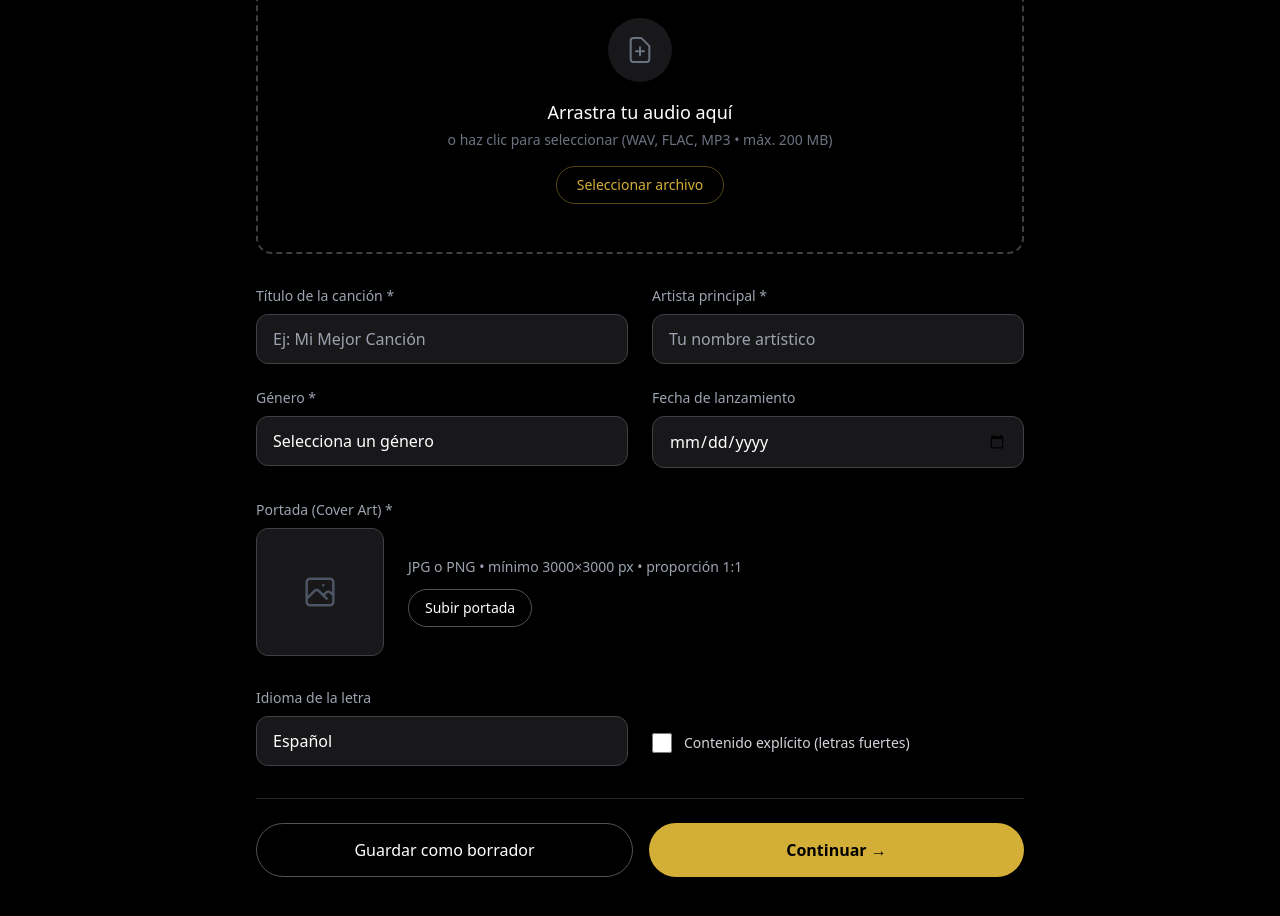
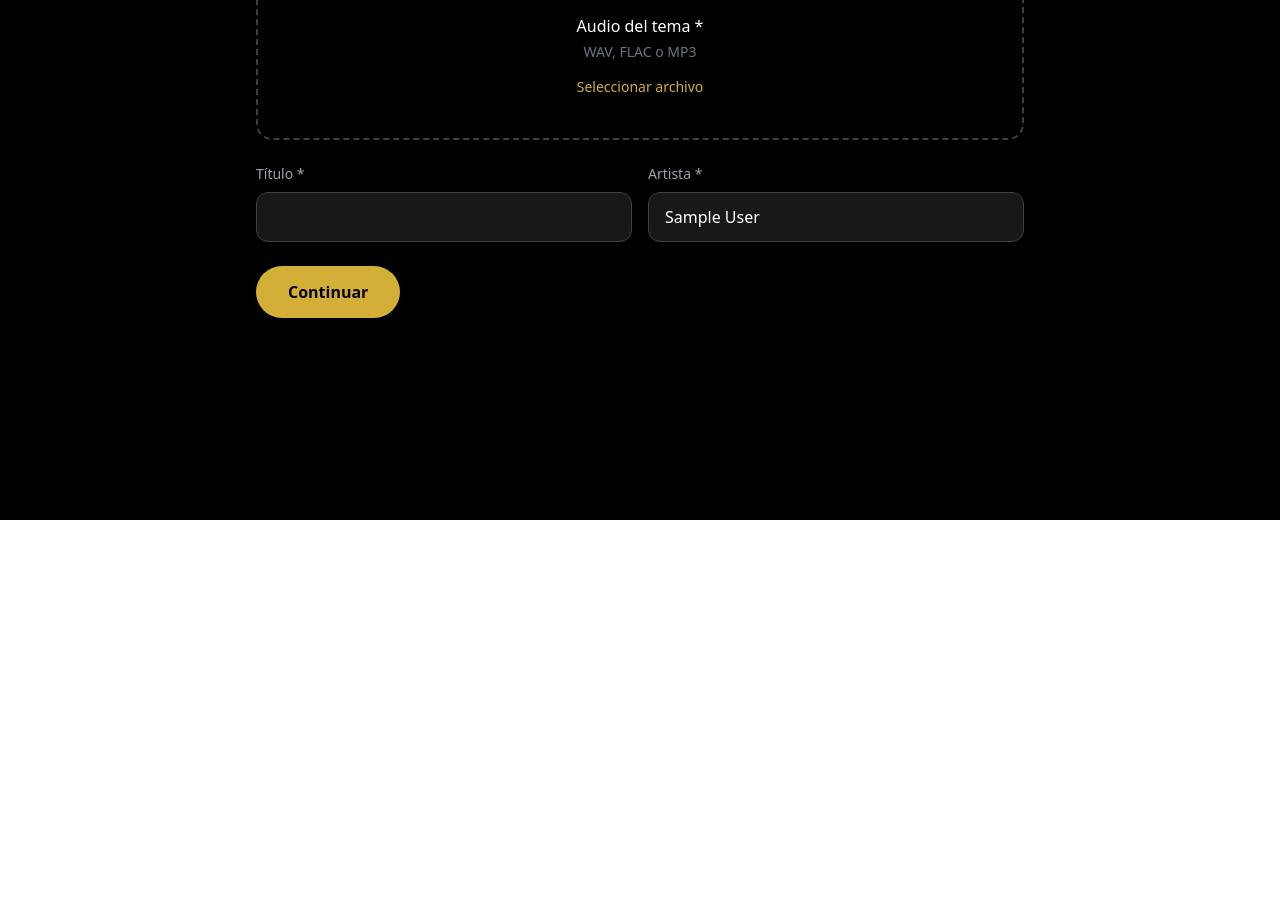
Before and after one commit to franklinflow24-cell/Unico-Distro-, a Next.js app: page /upload in a window 1280 px wide. Shown: the part 280-1196 px from the top of the page. After the commit the page ends 800 px from the top, so only its background shows below. Built offline with nearby package versions, Linux system fonts and the light colour scheme; sample sign-in values are in the browser's storage.

Commit message:
Update page.tsx

```diff
--- a/app/upload/page.tsx
+++ b/app/upload/page.tsx
@@ -1,9 +1,72 @@
+"use client";
+
+import { useEffect, useState } from "react";
+import { useRouter } from "next/navigation";
+
+const PAYPAL_URL = "https://paypal.me/fernando2814/10USD";
+
 export default function UploadPage() {
+  const router = useRouter();
+  const [ready, setReady] = useState(false);
+  const [user, setUser] = useState<{ name?: string; email?: string } | null>(null);
+  const [step, setStep] = useState(0);
+
+  const [title, setTitle] = useState("");
+  const [artist, setArtist] = useState("");
+  const [genre, setGenre] = useState("");
+  const [releaseDate, setReleaseDate] = useState("");
+  const [fileName, setFileName] = useState("");
+  const [coverName, setCoverName] = useState("");
+  const [paid, setPaid] = useState(false);
+
+  useEffect(() => {
+    try {
+      const raw = localStorage.getItem("unico_session");
+      if (!raw) {
+        router.replace("/login");
+        return;
+      }
+      const session = JSON.parse(raw);
+      setUser(session);
+      setArtist(session.name || "");
+      setReady(true);
+    } catch {
+      router.replace("/login");
+    }
+  }, [router]);
+
+  function goPay() {
+    const release = {
+      title,
+      artist,
+      genre,
+      releaseDate,
+      fileName,
+      coverName,
+      fee: "10.00",
+      status: "esperando_paypal",
+      user: user?.email,
+      at: new Date().toISOString(),
+    };
+    const key = "unico_releases";
+    const prev = JSON.parse(localStorage.getItem(key) || "[]");
+    localStorage.setItem(key, JSON.stringify([release, ...prev]));
+    setPaid(true);
+    window.open(PAYPAL_URL, "_blank", "noopener,noreferrer");
+  }
+
+  if (!ready) {
+    return (
+      <main className="min-h-screen bg-black text-white flex items-center justify-center">
+        <p className="text-gray-500">Verificando sesión…</p>
+      </main>
+    );
+  }
+
   return (
     <main className="min-h-screen bg-black text-white px-6 py-12">
       <div className="max-w-3xl mx-auto">
-        {/* Header */}
-        <div className="flex items-center justify-between mb-12">
+        <div className="flex items-center justify-between mb-10">
           <div className="flex items-center gap-3">
             <div className="text-4xl font-black text-transparent bg-clip-text bg-gradient-to-b from-[#d4af37] to-[#8a6d2b]">
               U
@@ -13,68 +76,86 @@ export default function UploadPage() {
               <p className="text-[9px] tracking-[0.3em] text-[#d4af37]">DISTRO</p>
             </div>
           </div>
-          <a href="/" className="text-sm text-gray-500 hover:text-white transition">
+          <a href="/" className="text-sm text-gray-500 hover:text-white">
             ← Inicio
           </a>
         </div>
 
+        <p className="text-xs tracking-[0.3em] text-[#d4af37] mb-2">PASO {step + 1} DE 3</p>
         <h2 className="text-3xl md:text-4xl font-bold mb-2">Subir Música</h2>
-        <p className="text-gray-400 mb-10">
-          Completa la información de tu lanzamiento. Te llevaremos a todas las plataformas.
+        <p className="text-gray-400 mb-8 text-sm">
+          Sesión: {user?.email}. Al final pagas $10 USD con PayPal.
         </p>
 
-        <form className="space-y-8">
-          {/* Zona de drag & drop */}
-          <div className="border-2 border-dashed border-zinc-700 rounded-2xl p-12 text-center hover:border-[#d4af37]/50 transition cursor-pointer group">
-            <div className="w-16 h-16 mx-auto mb-4 rounded-full bg-zinc-900 flex items-center justify-center group-hover:bg-[#d4af37]/10 transition">
-              <svg
-                className="w-8 h-8 text-gray-500 group-hover:text-[#d4af37] transition"
-                fill="none"
-                stroke="currentColor"
-                viewBox="0 0 24 24"
+        {step === 0 && (
+          <form
+            className="space-y-6"
+            onSubmit={(e) => {
+              e.preventDefault();
+              if (!fileName || !title || !artist) return;
+              setStep(1);
+            }}
           >
-                <path
-                  strokeLinecap="round"
-                  strokeLinejoin="round"
-                  strokeWidth={1.5}
-                  d="M9 13h6m-3-3v6m5 5H7a2 2 0 01-2-2V5a2 2 0 012-2h5.586a1 1 0 01.707.293l5.414 5.414a1 1 0 01.293.707V19a2 2 0 01-2 2z"
+            <label className="block border-2 border-dashed border-zinc-700 rounded-2xl p-10 text-center cursor-pointer hover:border-[#d4af37]/50">
+              <p className="font-medium mb-1">Audio del tema *</p>
+              <p className="text-sm text-gray-500 mb-3">WAV, FLAC o MP3</p>
+              <span className="text-[#d4af37] text-sm">{fileName || "Seleccionar archivo"}</span>
+              <input
+                type="file"
+                accept="audio/*"
+                required
+                className="hidden"
+                onChange={(e) => setFileName(e.target.files?.[0]?.name || "")}
               />
-              </svg>
-            </div>
-            <p className="text-lg font-medium mb-1">Arrastra tu audio aquí</p>
-            <p className="text-sm text-gray-500 mb-4">
-              o haz clic para seleccionar (WAV, FLAC, MP3 • máx. 200 MB)
-            </p>
-            <button
-              type="button"
-              className="text-sm text-[#d4af37] border border-[#d4af37]/40 px-5 py-2 rounded-full hover:bg-[#d4af37]/10 transition"
-            >
-              Seleccionar archivo
-            </button>
-          </div>
-
-          {/* Información del track */}
-          <div className="grid md:grid-cols-2 gap-6">
+            </label>
+            <div className="grid md:grid-cols-2 gap-4">
               <div>
-              <label className="block text-sm text-gray-400 mb-2">Título de la canción *</label>
+                <label className="block text-sm text-gray-400 mb-2">Título *</label>
                 <input
-                type="text"
-                placeholder="Ej: Mi Mejor Canción"
-                className="w-full bg-zinc-900 border border-zinc-700 rounded-xl px-4 py-3 focus:outline-none focus:border-[#d4af37] transition"
+                  required
+                  value={title}
+                  onChange={(e) => setTitle(e.target.value)}
+                  className="w-full bg-zinc-900 border border-zinc-700 rounded-xl px-4 py-3 focus:outline-none focus:border-[#d4af37]"
                 />
               </div>
               <div>
-              <label className="block text-sm text-gray-400 mb-2">Artista principal *</label>
+                <label className="block text-sm text-gray-400 mb-2">Artista *</label>
                 <input
-                type="text"
-                placeholder="Tu nombre artístico"
-                className="w-full bg-zinc-900 border border-zinc-700 rounded-xl px-4 py-3 focus:outline-none focus:border-[#d4af37] transition"
+                  required
+                  value={artist}
+                  onChange={(e) => setArtist(e.target.value)}
+                  className="w-full bg-zinc-900 border border-zinc-700 rounded-xl px-4 py-3 focus:outline-none focus:border-[#d4af37]"
                 />
               </div>
+            </div>
+            <button
+              type="submit"
+              className="w-full md:w-auto bg-[#d4af37] text-black font-bold py-3.5 px-8 rounded-full"
+            >
+              Continuar
+            </button>
+          </form>
+        )}
+
+        {step === 1 && (
+          <form
+            className="space-y-6"
+            onSubmit={(e) => {
+              e.preventDefault();
+              if (!genre || !coverName) return;
+              setStep(2);
+            }}
+          >
+            <div className="grid md:grid-cols-2 gap-4">
               <div>
                 <label className="block text-sm text-gray-400 mb-2">Género *</label>
-              <select className="w-full bg-zinc-900 border border-zinc-700 rounded-xl px-4 py-3 focus:outline-none focus:border-[#d4af37] transition appearance-none">
-                <option value="">Selecciona un género</option>
+                <select
+                  required
+                  value={genre}
+                  onChange={(e) => setGenre(e.target.value)}
+                  className="w-full bg-zinc-900 border border-zinc-700 rounded-xl px-4 py-3 focus:outline-none focus:border-[#d4af37]"
+                >
+                  <option value="">Selecciona</option>
                   <option>Reggaetón</option>
                   <option>Dembow</option>
                   <option>Bachata</option>
@@ -82,7 +163,6 @@ export default function UploadPage() {
                   <option>Trap Latino</option>
                   <option>Pop</option>
                   <option>Hip-Hop</option>
-                <option>Electrónica</option>
                   <option>Otro</option>
                 </select>
               </div>
@@ -90,69 +170,89 @@ export default function UploadPage() {
                 <label className="block text-sm text-gray-400 mb-2">Fecha de lanzamiento</label>
                 <input
                   type="date"
-                className="w-full bg-zinc-900 border border-zinc-700 rounded-xl px-4 py-3 focus:outline-none focus:border-[#d4af37] transition"
+                  value={releaseDate}
+                  onChange={(e) => setReleaseDate(e.target.value)}
+                  className="w-full bg-zinc-900 border border-zinc-700 rounded-xl px-4 py-3 focus:outline-none focus:border-[#d4af37]"
                 />
               </div>
             </div>
-
-          {/* Cover art */}
-          <div>
-            <label className="block text-sm text-gray-400 mb-2">Portada (Cover Art) *</label>
-            <div className="flex items-center gap-6">
-              <div className="w-32 h-32 rounded-xl bg-zinc-900 border border-zinc-700 flex items-center justify-center shrink-0">
-                <svg className="w-10 h-10 text-gray-600" fill="none" stroke="currentColor" viewBox="0 0 24 24">
-                  <path strokeLinecap="round" strokeLinejoin="round" strokeWidth={1.5} d="M4 16l4.586-4.586a2 2 0 012.828 0L16 16m-2-2l1.586-1.586a2 2 0 012.828 0L20 14m-6-6h.01M6 20h12a2 2 0 002-2V6a2 2 0 00-2-2H6a2 2 0 00-2 2v12a2 2 0 002 2z" />
-                </svg>
-              </div>
-              <div>
-                <p className="text-sm text-gray-400 mb-3">
-                  JPG o PNG • mínimo 3000×3000 px • proporción 1:1
-                </p>
+            <label className="flex items-center justify-between border border-zinc-700 rounded-2xl p-4 cursor-pointer">
+              <span>
+                <span className="block text-sm">Portada *</span>
+                <span className="text-xs text-gray-500">JPG/PNG · 3000×3000</span>
+              </span>
+              <span className="text-[#d4af37] text-sm">{coverName || "Subir"}</span>
+              <input
+                type="file"
+                accept="image/*"
+                required
+                className="hidden"
+                onChange={(e) => setCoverName(e.target.files?.[0]?.name || "")}
+              />
+            </label>
+            <div className="flex gap-3">
               <button
                 type="button"
-                  className="text-sm border border-zinc-600 px-4 py-2 rounded-full hover:border-[#d4af37] hover:text-[#d4af37] transition"
+                onClick={() => setStep(0)}
+                className="flex-1 border border-zinc-600 py-3.5 rounded-full"
               >
-                  Subir portada
+                Atrás
+              </button>
+              <button
+                type="submit"
+                className="flex-1 bg-[#d4af37] text-black font-bold py-3.5 rounded-full"
+              >
+                Ir al pago
+              </button>
+            </div>
+          </form>
+        )}
+
+        {step === 2 && (
+          <div className="border border-zinc-800 rounded-2xl p-6 bg-zinc-950 space-y-4">
+            <h3 className="text-2xl font-bold">Pagar $10 USD con PayPal</h3>
+            <div className="text-sm space-y-2 text-gray-300">
+              <p className="flex justify-between border-b border-zinc-800 py-2">
+                <span className="text-gray-500">Canción</span>
+                <span>{title}</span>
+              </p>
+              <p className="flex justify-between border-b border-zinc-800 py-2">
+                <span className="text-gray-500">Artista</span>
+                <span>{artist}</span>
+              </p>
+              <p className="flex justify-between border-b border-zinc-800 py-2">
+                <span className="text-gray-500">Tarifa</span>
+                <span className="text-[#d4af37] font-bold">$10.00 USD</span>
+              </p>
+            </div>
+            <p className="text-sm text-gray-400">
+              Las regalías son 100% del artista. Este pago es solo el servicio de distribución.
+              Se abre tu PayPal (fernando2814).
+            </p>
+            {paid && (
+              <p className="text-sm text-[#d4af37]">
+                PayPal abierto. Cuando veas el pago en tu cuenta, puedes subir el tema a las
+                plataformas.
+              </p>
+            )}
+            <div className="flex flex-col sm:flex-row gap-3 pt-2">
+              <button
+                type="button"
+                onClick={() => setStep(1)}
+                className="flex-1 border border-zinc-600 py-3.5 rounded-full"
+              >
+                Atrás
+              </button>
+              <button
+                type="button"
+                onClick={goPay}
+                className="flex-1 bg-[#d4af37] text-black font-bold py-3.5 rounded-full"
+              >
+                Pagar $10 con PayPal
               </button>
             </div>
           </div>
-          </div>
-
-          {/* Idioma / Explicit */}
-          <div className="grid md:grid-cols-2 gap-6">
-            <div>
-              <label className="block text-sm text-gray-400 mb-2">Idioma de la letra</label>
-              <select className="w-full bg-zinc-900 border border-zinc-700 rounded-xl px-4 py-3 focus:outline-none focus:border-[#d4af37] transition appearance-none">
-                <option>Español</option>
-                <option>Inglés</option>
-                <option>Instrumental</option>
-                <option>Otro</option>
-              </select>
-            </div>
-            <div className="flex items-center gap-3 pt-8">
-              <input type="checkbox" id="explicit" className="accent-[#d4af37] w-5 h-5" />
-              <label htmlFor="explicit" className="text-sm text-gray-300 cursor-pointer">
-                Contenido explícito (letras fuertes)
-              </label>
-            </div>
-          </div>
-
-          {/* Botones finales */}
-          <div className="flex flex-col sm:flex-row gap-4 pt-6 border-t border-zinc-800">
-            <button
-              type="button"
-              className="flex-1 border border-zinc-600 py-3.5 rounded-full font-medium hover:bg-zinc-900 transition"
-            >
-              Guardar como borrador
-            </button>
-            <button
-              type="submit"
-              className="flex-1 bg-[#d4af37] text-black font-bold py-3.5 rounded-full hover:bg-[#e5c04a] transition"
-            >
-              Continuar →
-            </button>
-          </div>
-        </form>
+        )}
       </div>
     </main>
   );
```
Lines whose indentation alone changed are shown as unchanged.
